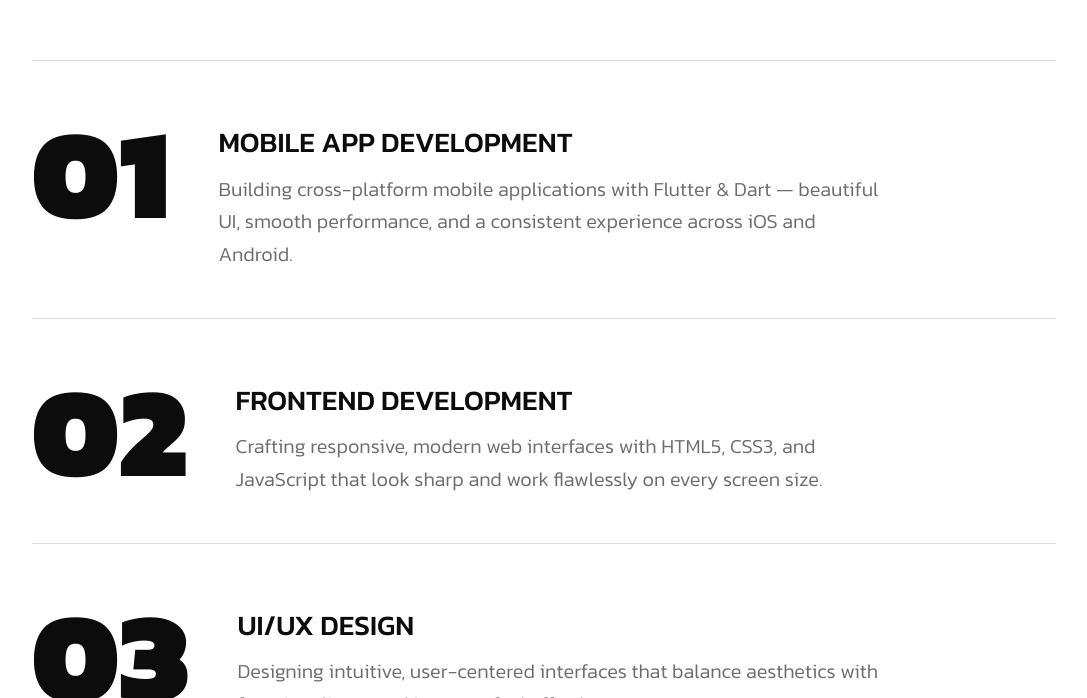
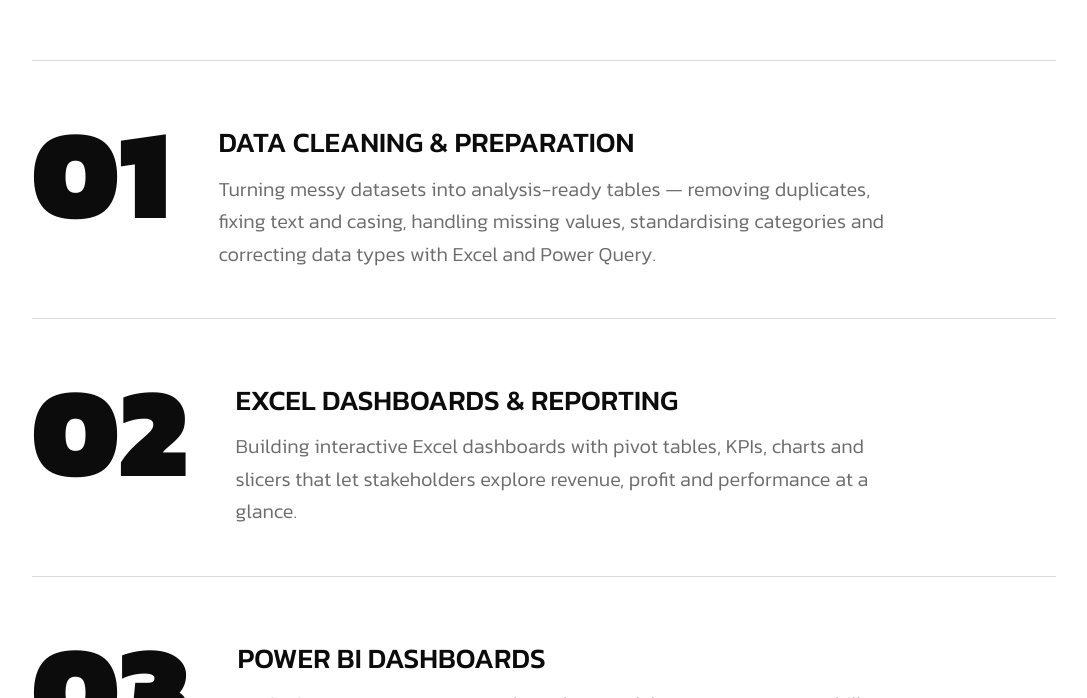
Before and after one commit to Ferousco-dev/hobby_portfolio, a React (Vite) app: page / in a window 1280 px wide. Shown: the part 2762-3460 px from the top of the page, without its empty margins (96-1183 px from the left). Built offline with nearby package versions, Linux system fonts and the light colour scheme.

Commit message:
feat(skills): replace dev services with data analyst skills

```diff
--- a/src/components/ServicesSection.tsx
+++ b/src/components/ServicesSection.tsx
@@ -9,46 +9,47 @@ interface Service {
 const SERVICES: Service[] = [
   {
     number: '01',
-    name: 'Mobile App Development',
+    name: 'Data Cleaning & Preparation',
     description:
-      'Building cross-platform mobile applications with Flutter & Dart \u2014 beautiful UI, smooth performance, and a consistent experience across iOS and Android.',
+      'Turning messy datasets into analysis-ready tables \u2014 removing duplicates, fixing text and casing, handling missing values, standardising categories and correcting data types with Excel and Power Query.',
   },
   {
     number: '02',
-    name: 'Frontend Development',
+    name: 'Excel Dashboards & Reporting',
     description:
-      'Crafting responsive, modern web interfaces with HTML5, CSS3, and JavaScript that look sharp and work flawlessly on every screen size.',
+      'Building interactive Excel dashboards with pivot tables, KPIs, charts and slicers that let stakeholders explore revenue, profit and performance at a glance.',
   },
   {
     number: '03',
-    name: 'UI/UX Design',
+    name: 'Power BI Dashboards',
     description:
-      'Designing intuitive, user-centered interfaces that balance aesthetics with functionality \u2014 making apps feel effortless to use.',
+      'Designing Power BI reports on clean data models \u2014 DAX measures, drill-downs and slicers that turn tables into decisions across regions, products and customers.',
   },
   {
     number: '04',
-    name: 'Firebase Integration',
+    name: 'DAX & Data Modeling',
     description:
-      'Setting up authentication, real-time databases, cloud storage, and serverless functions to power your mobile and web applications.',
+      'Structuring relationships between tables and writing DAX measures for revenue, cost, profit and customer metrics so numbers stay accurate as filters change.',
   },
   {
     number: '05',
-    name: 'REST API Integration',
+    name: 'Data Visualization & Insights',
     description:
-      'Connecting apps to third-party services and custom backends with clean, reliable data flows and robust error handling.',
+      'Choosing the right chart for the question and translating analysis into clear, honest visuals and recommendations that non-technical people can act on.',
   },
 ]
 
 export default function ServicesSection() {
   return (
     <section
+      id="skills"
       className="bg-white rounded-t-[40px] sm:rounded-t-[50px] md:rounded-t-[60px] px-5 sm:px-8 md:px-10 py-20 sm:py-24 md:py-32"
     >
       <h2
         className="text-[#0C0C0C] font-black uppercase text-center mb-16 sm:mb-20 md:mb-28"
         style={{ fontSize: 'clamp(3rem, 12vw, 160px)' }}
       >
-        Services
+        Skills
       </h2>
 
       <div className="max-w-5xl mx-auto">
```
